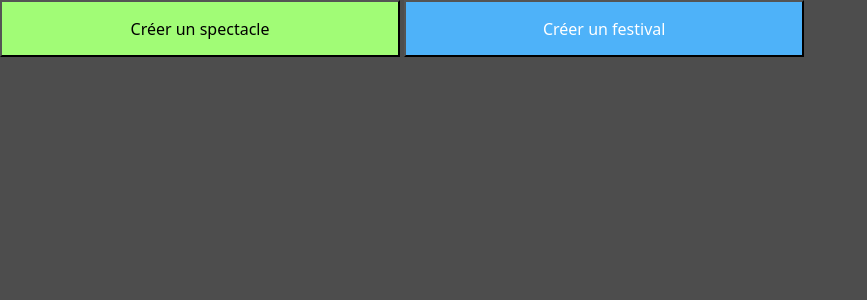
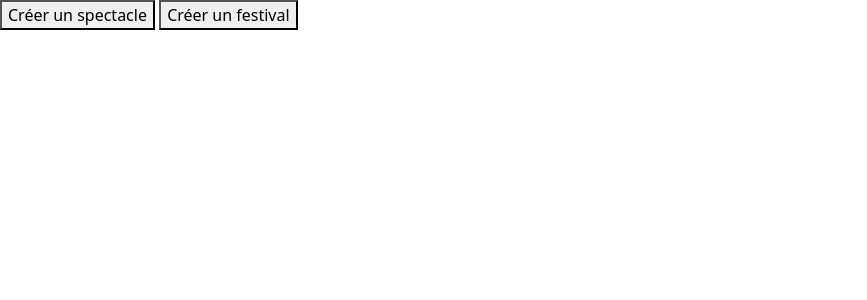
Before and after one commit to Bratoun/SAE_S3_DevWeb, a PHP site: page /festiplan/vues/vue_accueil.php in a window 1280 px wide. Shown: the top 300 px of the page, without its empty margins (0-867 px from the left). Run offline with PHP 8.4, Linux system fonts and the light colour scheme; some libraries are stand-ins or nearby versions.

Commit message:
modification css

```diff
--- a/festiplan/static/css/index.css
+++ b/festiplan/static/css/index.css
@@ -91,14 +91,14 @@ label {
 }
 
 
-.btn_creer_spectacle {
+.btn-creer-spectacle {
     width: 400px;
     height: 57px;
     flex-shrink: 0;
     background-color: #A1FC76;
     color: #000;
 }
-.btn_creer_festival {
+.btn-creer-festival {
     width: 400px;
     height: 57px;
     flex-shrink: 0;
@@ -111,3 +111,7 @@ label {
     height: 100%;
     background-color: #4D4D4D
 }
+
+#body-blanc {
+    background-color: #FFFF;
+}
--- a/festiplan/vues/vue_accueil.php
+++ b/festiplan/vues/vue_accueil.php
@@ -7,12 +7,12 @@
     <link rel="stylesheet" href="static/css/index.css"/>
     <link href="static/fontawesome-free-6.2.1-web/css/all.min.css" rel="stylesheet">
 </head>
-<body>
+<!--En tête-->
+<header>
+        <div class="header"><i class="fa-solid fa-user"></i></div>
+</header>
+<body id="body-blanc">
 
-    <!--En tête-->
-    <header>
-        <div class="header"><i class="fa-solid fa-user"></i></div>
-    </header>
 
 
 
```
